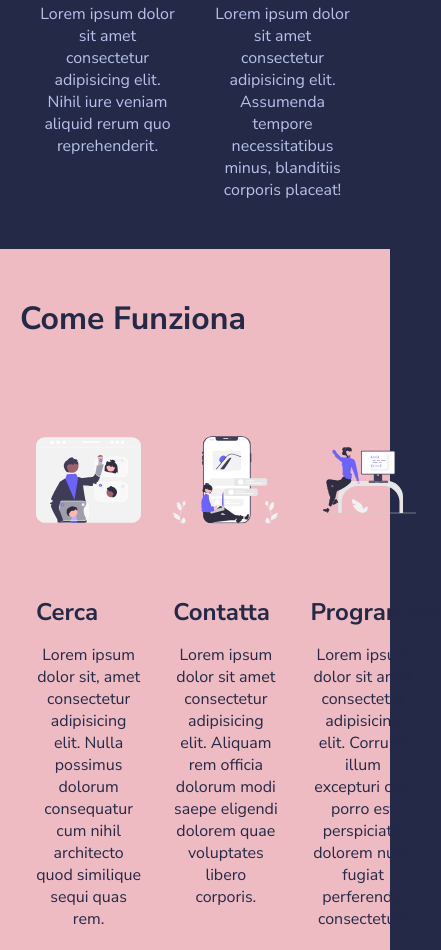
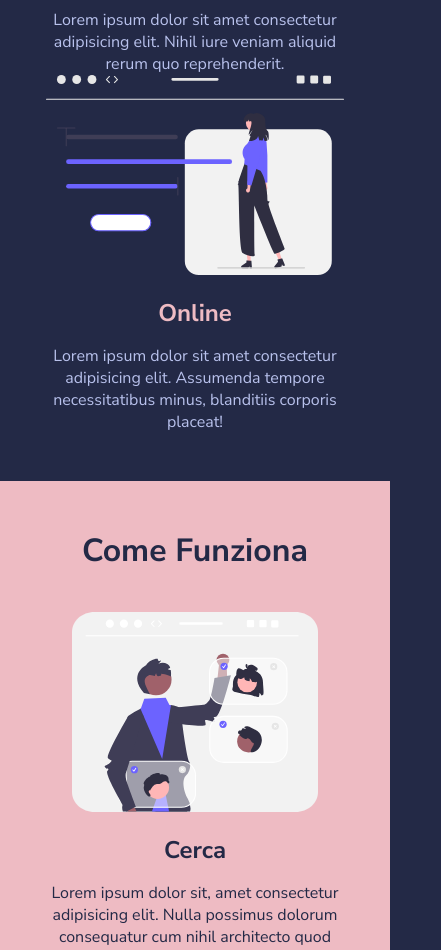
Before and after one commit to Nucci-karim/html-css-resp-wannabe, a plain HTML site: page EX2-repsonsive-wannabe-starter/index.html in a window 390 px wide. Shown: the part 494-1444 px from the top of the page, 441 px wide, since content can reach past the window. Drawn offline with Linux system fonts and the light colour scheme.

Commit message:
corretto

```diff
--- a/EX2-repsonsive-wannabe-starter/css/style.css
+++ b/EX2-repsonsive-wannabe-starter/css/style.css
@@ -47,7 +47,7 @@ img {
 
 /* LAYOUT */
 .container {
-    width: 100%;
+    width: 1140px;
     margin: 0 auto;
     padding: 0 20px;
 }
@@ -128,26 +128,19 @@ img {
     SOLUZIONE RESPONSIVE
  ************************************************/
 
- @media screen and (min-width: 768px) {
-
+ @media screen and (max-width: 768px) {
+    .container{
+        width: 100%;
+    }
  }
 
  @media screen and (max-width: 480px) {
-    .container{
-        display: flex;
+
+    .row {
         flex-wrap: wrap;
     }
 
-    .basis-50{
-        display: flex;
-        flex-basis: calc(100% /2);
-        flex-wrap: wrap;
+    .lessons .col, .steps .col, .why-us .col{
+        width: 100%;
     }
-
-    .basis-33{
-        display: flex;
-        flex-basis: calc(100% /3);
-        flex-wrap: wrap;
-    }
-
  }
--- a/EX2-repsonsive-wannabe-starter/index.html
+++ b/EX2-repsonsive-wannabe-starter/index.html
@@ -32,7 +32,7 @@
                     <h2>Lezioni dove vuoi tu</h2>
                     <div class="row">
                         <div class="col">
-                            <div class="card basis-50">
+                            <div class="card">
                                 <img
                                     src="./img/home.svg"
                                     alt="Lezioni a casa tua"
@@ -91,7 +91,7 @@
                             </div>
                         </div>
                         <div class="col">
-                            <div class="card basis-33">
+                            <div class="card">
                                 <img
                                     src="./img/code.svg"
                                     alt="Ibizia subito a scrivere codice"
```
Also changed, not shown: 1 other file.
